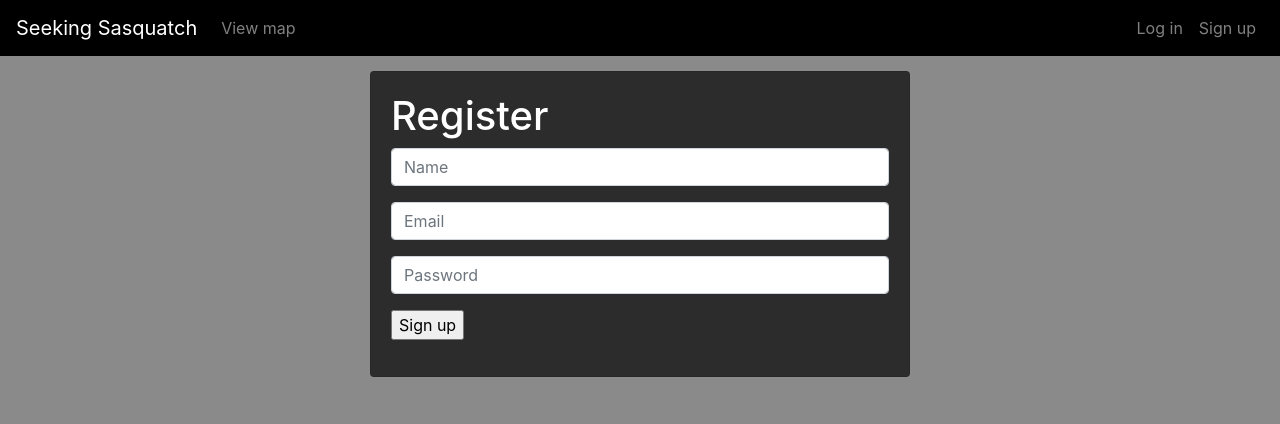
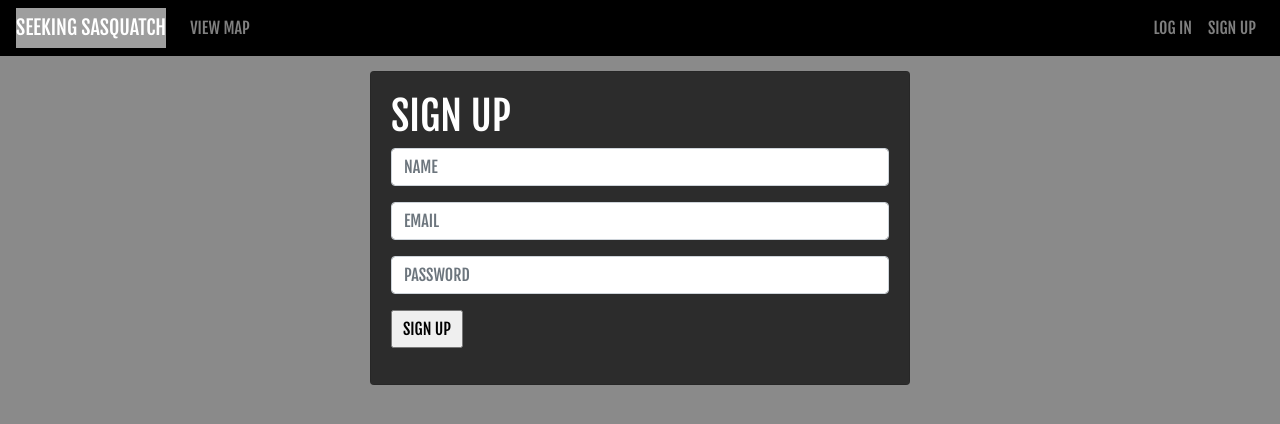
Before and after one commit to JessicaJenkins/sasquatch-sightings, a Flask app: page /register in a window 1280 px wide. Shown: the top 424 px of the page. Run offline with Flask 2, Linux system fonts and the light colour scheme; some libraries are stand-ins or nearby versions; grey boxes are pictures that could not be loaded.

Commit message:
Done! Until more features are added in the future, and I adjust the styling needs.

```diff
--- a/server.py
+++ b/server.py
@@ -122,7 +122,7 @@ def show_sightings():
             "userID": sighting.user_id,
             "sightingLat": sighting.lat,
             "sightingLng": sighting.lng,
-            "sightingDate": sighting.date.strftime("%A, %b %d, %Y"),
+            "sightingDate": sighting.date.strftime("%A, %b %d, %Y").upper(),
             "sightingImage": sighting.image
             }
 
@@ -176,8 +176,6 @@ def show_event_details(sighting_id):
 
 if __name__ == "__main__":
 
-    app.debug = True
-
     connect_to_db(app)
     # DebugToolbarExtension(app)
 
--- a/static/css/style.css
+++ b/static/css/style.css
@@ -1,5 +1,6 @@
 #homepage-text {
   color: white;
+  font-family: 'Fjalla One', sans-serif;
   font-size: 25px;
   margin: 25px;
 }
@@ -23,12 +24,20 @@
   padding: 0px;
   margin: 40px;
   cursor: pointer;
+  font-family: 'Fjalla One', sans-serif;
   font-size: 20px;
 }
 
 .homepage-button:hover {
   text-decoration: none;
   color: black;
+}
+
+.navbar-brand {
+    position: relative;
+    background: url(https://res.cloudinary.com/seeking-sasquatch/image/upload/v1560233026/ss-bg-logo-homepage_eldav6.png);
+    max-height: 70px;
+    width: auto;
 }
 
 /* Always set the map height explicitly to define the size of the div
@@ -49,15 +58,26 @@ html, body {
 
 h1, h2, h3 {
   color: white;
+  font-family: 'Fjalla One', sans-serif;
 }
 
 a {
   color: #1b1b1b;
+  font-family: 'Fjalla One', sans-serif;
 }
 
 a:hover {
   color: #1b1b1b;
   text-decoration: underline;
+}
+
+.submit-button {
+  font-family: 'Fjalla One', sans-serif;
+  padding: 5px 10px;
+}
+
+.form-control {
+  font-family: 'Fjalla One', sans-serif;
 }
 
 #map-selector {
--- a/static/js/map.js
+++ b/static/js/map.js
@@ -239,9 +239,9 @@ function initMap() {
             alt="sasquatch" style="width: 100px; height: auto;">
         </div>
         <div class="sighting-info">
-          <br><b>Date: </b>${sighting.sightingDate}
+          <br><b></b>${sighting.sightingDate}
           <br><a href = '/sighting/${sighting.sightingId}'>
-          Description of the event</a>
+          CLICK TO VIEW THE DESCRIPTION</a>
       </div>`;
 
       google.maps.event.addListener(marker, 'click', () => {
--- a/templates/homepage.html
+++ b/templates/homepage.html
@@ -7,9 +7,9 @@
     <title>Seeking Sasquatch</title>
 
   <link rel="stylesheet" href="https://stackpath.bootstrapcdn.com/bootstrap/4.3.1/css/bootstrap.min.css" integrity="sha384-ggOyR0iXCbMQv3Xipma34MD+dH/1fQ784/j6cY/iJTQUOhcWr7x9JvoRxT2MZw1T" crossorigin="anonymous">
+  <link href="https://fonts.googleapis.com/css?family=Fjalla+One&display=swap" rel="stylesheet">
   <link rel="stylesheet" href="/static/css/style.css">
   <script src="https://code.jquery.com/jquery.js"></script>
-  <!-- <script src="/static/js/homepage.js"></script> -->
 </head>
 <body>
 
@@ -23,8 +23,8 @@
             View Bigfoot sightings by location. Read through the written testimony of eye witnesses documenting each encounter. Sign up for an account to record your own experience, and share what you saw.
           </div>
           <div id="button-wrapper">
-            <a type="button" role=button class="homepage-button" href="/map" role>View map</a>
-            <a type="button" role="button" class="homepage-button" href="/register">Sign up</a>
+            <a type="button" role=button class="homepage-button" href="/map" role>VIEW MAP</a>
+            <a type="button" role="button" class="homepage-button" href="/register">SIGN UP</a>
           </div>
           </div>
         </div>
--- a/templates/register.html
+++ b/templates/register.html
@@ -5,24 +5,25 @@
   <meta name="viewport" content="width=device-width, initial-scale=1, shrink-to-fit=no">
     <title>Seeking Sasquatch</title>
   <link rel="stylesheet" href="https://stackpath.bootstrapcdn.com/bootstrap/4.3.1/css/bootstrap.min.css" integrity="sha384-ggOyR0iXCbMQv3Xipma34MD+dH/1fQ784/j6cY/iJTQUOhcWr7x9JvoRxT2MZw1T" crossorigin="anonymous">
+  <link href="https://fonts.googleapis.com/css?family=Fjalla+One&display=swap" rel="stylesheet">
   <link rel="stylesheet" href="/static/css/style.css">
   <script src="https://code.jquery.com/jquery.js"></script>
 </head>
 <body>
 
 <nav class="navbar navbar-expand-md navbar-dark" id="navbar" style="background-color: #000000;">
-    <a class="navbar-brand abs" href="/">Seeking Sasquatch</a>
+    <a class="navbar-brand abs" href="/">SEEKING SASQUATCH</a>
     <button class="navbar-toggler" type="button" data-toggle="collapse" data-target="#collapsingNavbar">
         <span class="navbar-toggler-icon"></span>
     </button>
     <div class="navbar-collapse collapse" id="collapsingNavbar">
         <ul class="navbar-nav">
             <li class="nav-item">
-                <a class="nav-link" href="/map">View map</a>
+                <a class="nav-link" href="/map">VIEW MAP</a>
             </li>
             {% if "user_id" in session %}
             <li class="nav-item">
-                <a class="nav-link" href="/add-sighting">Record a sighting</a>
+                <a class="nav-link" href="/add-sighting">RECORD A SIGHTING</a>
             </li>
             {% endif %}
 
@@ -30,14 +31,14 @@
         <ul class="navbar-nav ml-auto">
           {% if "user_id" in session %}
             <li class="nav-item">
-              <a class="nav-link" href="/logout">Log out</a>
+              <a class="nav-link" href="/logout">LOG OUT</a>
             </li>
                 {% else %}
             <li class="nav-item">
-              <a class="nav-link" href="/login">Log in</a>
+              <a class="nav-link" href="/login">LOG IN</a>
             </li>
             <li class="nav-item">
-              <a class="nav-link" href="/register">Sign up</a>
+              <a class="nav-link" href="/register">SIGN UP</a>
             </li>
                 {% endif %}
             </li>
@@ -51,7 +52,7 @@
       <div class="card" style="background-color: #2c2c2c">
         <div class="card-body" style="background-color: #2c2c2c">
 
-          <h1>Register</h1>
+          <h1>SIGN UP</h1>
             <div>
                 {% for flash in get_flashed_messages() %}
                 {{ flash }}
@@ -61,19 +62,19 @@
             <form action="/register" method="POST">
 
               <div class="form-group">
-                <input type="name" name="name" placeholder="Name" required class="form-control">
+                <input type="name" name="name" placeholder="NAME" required class="form-control">
               </div>
 
               <div class="form-group">
-                <input type="email" name="email" placeholder="Email" required class="form-control">
+                <input type="email" name="email" placeholder="EMAIL" required class="form-control">
               </div>
 
               <div class="form-group">
-                <input type="password" name="password" placeholder="Password" required class="form-control">
+                <input type="password" name="password" placeholder="PASSWORD" required class="form-control">
               </div>
 
               <div class="form-group">
-                <input type="submit" value="Sign up">
+                <input class="submit-button" type="submit" value="SIGN UP">
               </div>
             </form>
           </div>
--- a/templates/sighting.html
+++ b/templates/sighting.html
@@ -7,20 +7,21 @@
     <title>Seeking Sasquatch</title>
 
   <link rel="stylesheet" href="https://stackpath.bootstrapcdn.com/bootstrap/4.3.1/css/bootstrap.min.css" integrity="sha384-ggOyR0iXCbMQv3Xipma34MD+dH/1fQ784/j6cY/iJTQUOhcWr7x9JvoRxT2MZw1T" crossorigin="anonymous">
+  <link href="https://fonts.googleapis.com/css?family=Fjalla+One&display=swap" rel="stylesheet">
   <link rel="stylesheet" href="/static/css/style.css">
   <script src="https://code.jquery.com/jquery.js"></script>
 </head>
 <body style="color: white;">
 
 <nav class="navbar navbar-expand-md navbar-dark" id="navbar" style="background-color: #000000;">
-  <a class="navbar-brand abs" href="/">Seeking Sasquatch</a>
+  <a class="navbar-brand abs" href="/">SEEKING SASQUATCH</a>
     <button class="navbar-toggler" type="button" data-toggle="collapse" data-target="#collapsingNavbar">
     <span class="navbar-toggler-icon"></span>
     </button>
     <div class="navbar-collapse collapse" id="collapsingNavbar">
       <ul class="navbar-nav">
         <li class="nav-item">
-          <a class="nav-link" href="/map">Return to map</a>
+          <a class="nav-link" href="/map">RETURN TO MAP</a>
         </li>
         {% if "user_id" in session %}
         <li class="nav-item">
```
Also changed, not shown: templates/add-sighting.html (+11 -10 lines), templates/login.html (+11 -10 lines), templates/map.html (+7 -6 lines).
